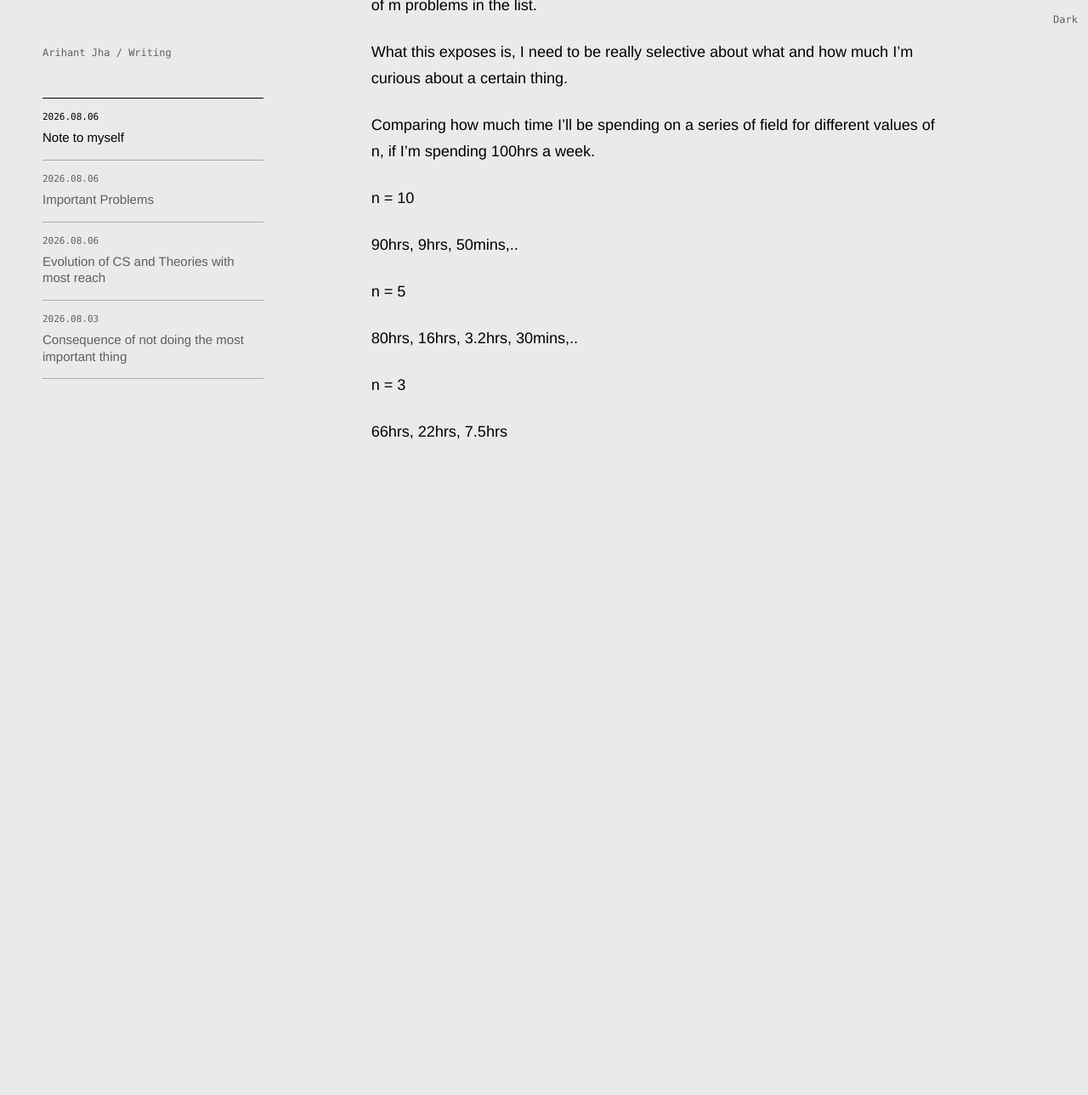
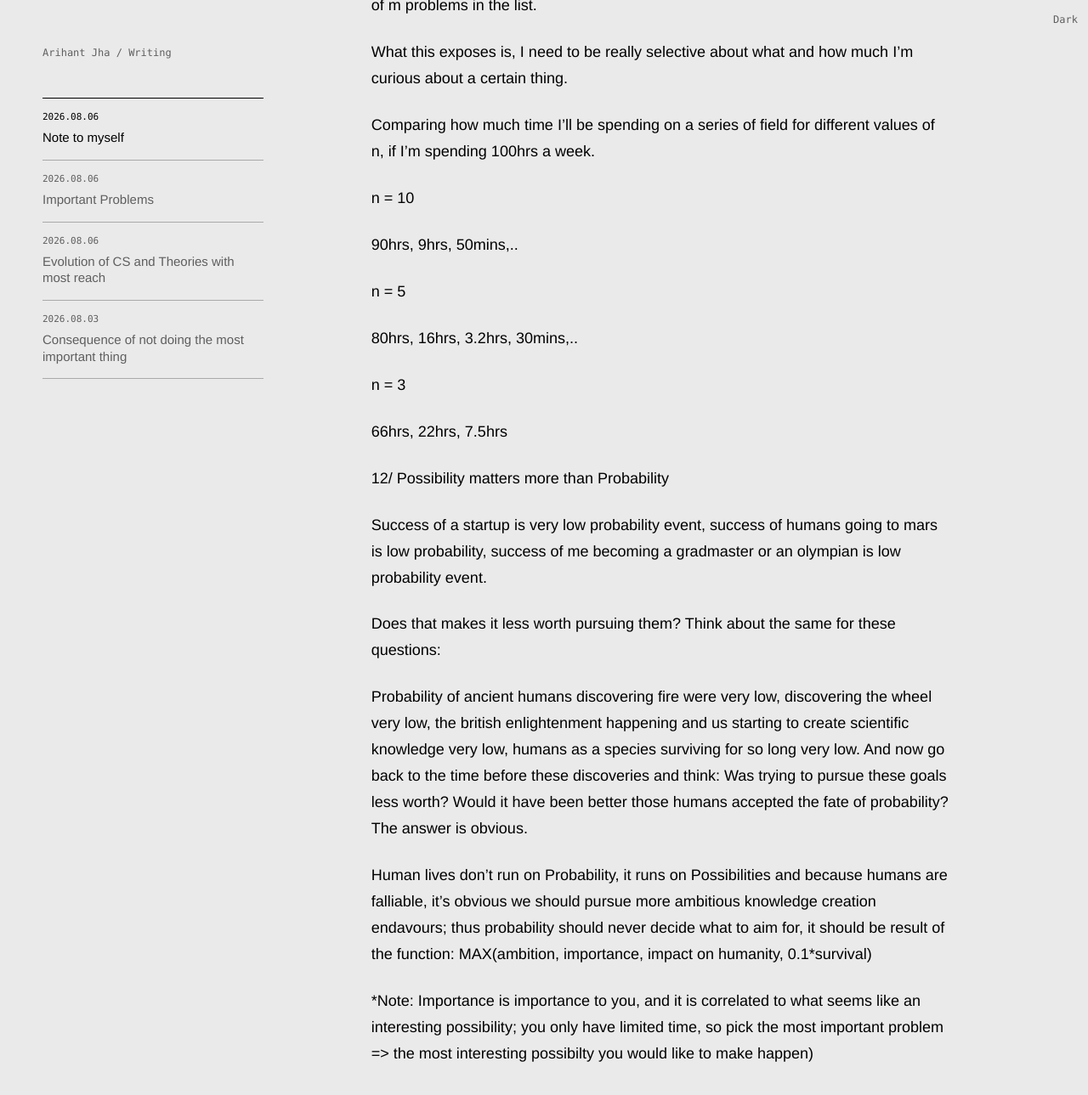
Before and after one commit to arihant-jha/arihant-jha.github.io, a Jekyll site: the page built from _posts/2026-08-06-note-to-myself.md, in a window 1280 px wide and 1400 px high, scrolled down 2569 px. Shown: the top 1289 px of the window at 85% size. Built offline with Jekyll 4.4.1, drawn with Linux system fonts in a browser that asks for light colours; before the commit the page ends 3237 px from its top, so only the background shows below that.

Commit message:
Publish blog updates

```diff
--- a/_posts/2026-08-06-note-to-myself.md
+++ b/_posts/2026-08-06-note-to-myself.md
@@ -63,3 +63,16 @@ n = 5
 n = 3
 
 66hrs, 22hrs, 7.5hrs
+
+
+12/ Possibility matters more than Probability
+
+Success of a startup is very low probability event, success of humans going to mars is low probability, success of me becoming a gradmaster or an olympian is low probability event.
+
+Does that makes it less worth pursuing them? Think about the same for these questions:
+
+Probability of ancient humans discovering fire were very low, discovering the wheel very low, the british enlightenment happening and us starting to create scientific knowledge very low, humans as a species surviving for so long very low. And now go back to the time before these discoveries and think: Was trying to pursue these goals less worth? Would it have been better those humans accepted the fate of probability? The answer is obvious.
+
+Human lives don't run on Probability, it runs on Possibilities and because humans are falliable, it's obvious we should pursue more ambitious knowledge creation endavours; thus probability should never decide what to aim for, it should be result of the function: MAX(ambition, importance, impact on humanity, 0.1\*survival)
+
+*Note: Importance is importance to you, and it is correlated to what seems like an interesting possibility; you only have limited time, so pick the most important problem => the most interesting possibilty you would like to make happen)
```
